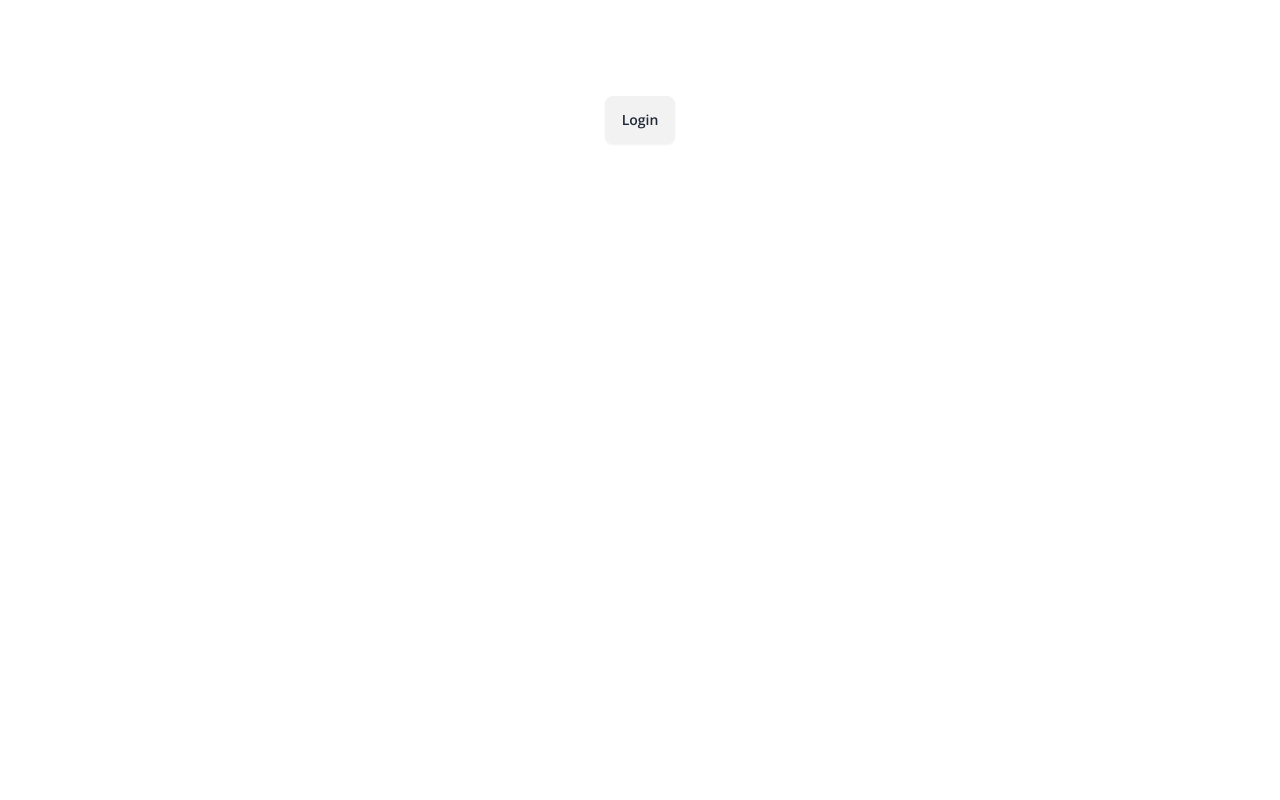
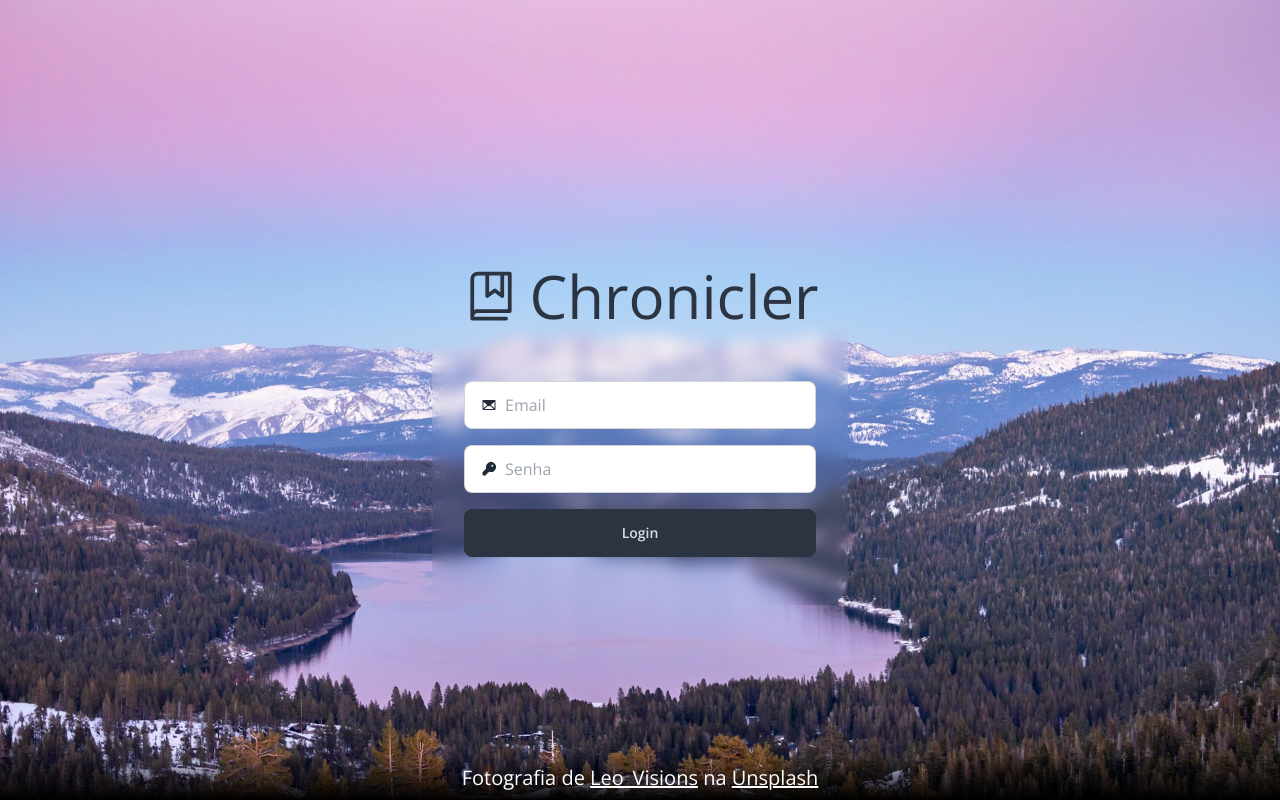
Before and after one commit to chronicler-org/web, a Next.js app: page / in a window 1280 px wide. Built offline with nearby package versions, Linux system fonts and the light colour scheme.

Commit message:
feat(app): create login page

```diff
--- a/src/app/(routes)/(public)/page.tsx
+++ b/src/app/(routes)/(public)/page.tsx
@@ -1,9 +1,58 @@
+'use client';
+
+import { BookBookmark, Envelope, Key } from '@phosphor-icons/react';
+
 const Page = () => {
   return (
-    <main className='flex min-h-screen flex-col items-center justify-between p-24'>
-      <a href='/account' className='btn'>
-        Login
-      </a>
+    <main className='relative flex min-h-screen items-center justify-center bg-[url("/landscape.jpg")] bg-cover bg-center'>
+      <div className='z-10 flex w-[min(26rem,100%)] flex-col gap-4 rounded-3xl px-4 py-12 sm:gap-8 sm:px-8 sm:backdrop-blur'>
+        <div className='flex items-center justify-center gap-2 p-2 text-[min(3.75rem,15vw)] text-neutral'>
+          <BookBookmark className='shrink-0' />
+          <h1>Chronicler</h1>
+        </div>
+        <form className='flex w-full flex-col gap-4'>
+          <label
+            htmlFor='email'
+            aria-label='Email'
+            className='input input-bordered flex items-center gap-2'
+          >
+            <Envelope weight='fill' className='shrink-0' />
+            <input
+              id='email'
+              type='text'
+              className='min-w-0 grow'
+              placeholder='Email'
+            />
+          </label>
+          <label
+            htmlFor='password'
+            aria-label='Senha'
+            className='input input-bordered flex items-center gap-2'
+          >
+            <Key weight='fill' className='shrink-0' />
+            <input
+              id='password'
+              type='text'
+              className='min-w-0 grow'
+              placeholder='Senha'
+            />
+          </label>
+          <button type='submit' className='btn btn-neutral w-full'>
+            Login
+          </button>
+        </form>
+      </div>
+      <div className='absolute inset-0 backdrop-blur sm:hidden' />
+      <footer className='absolute bottom-0 w-full bg-gradient-to-t from-black to-transparent px-4 py-2 text-center text-xl text-white'>
+        Fotografia de{' '}
+        <a href='https://unsplash.com/pt-br/@leo_visions' className='link'>
+          Leo_Visions
+        </a>{' '}
+        na{' '}
+        <a href='https://unsplash.com/pt-br' className='link'>
+          Unsplash
+        </a>
+      </footer>
     </main>
   );
 };
```
